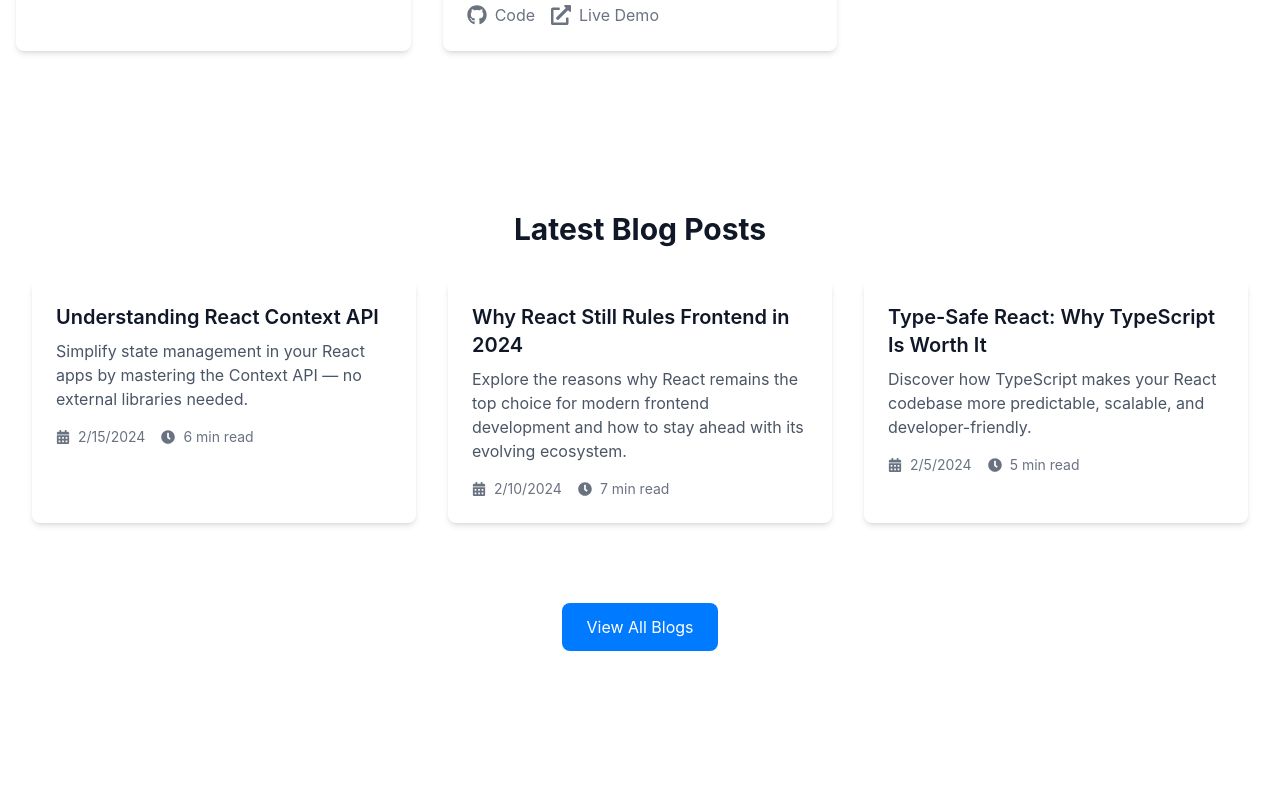
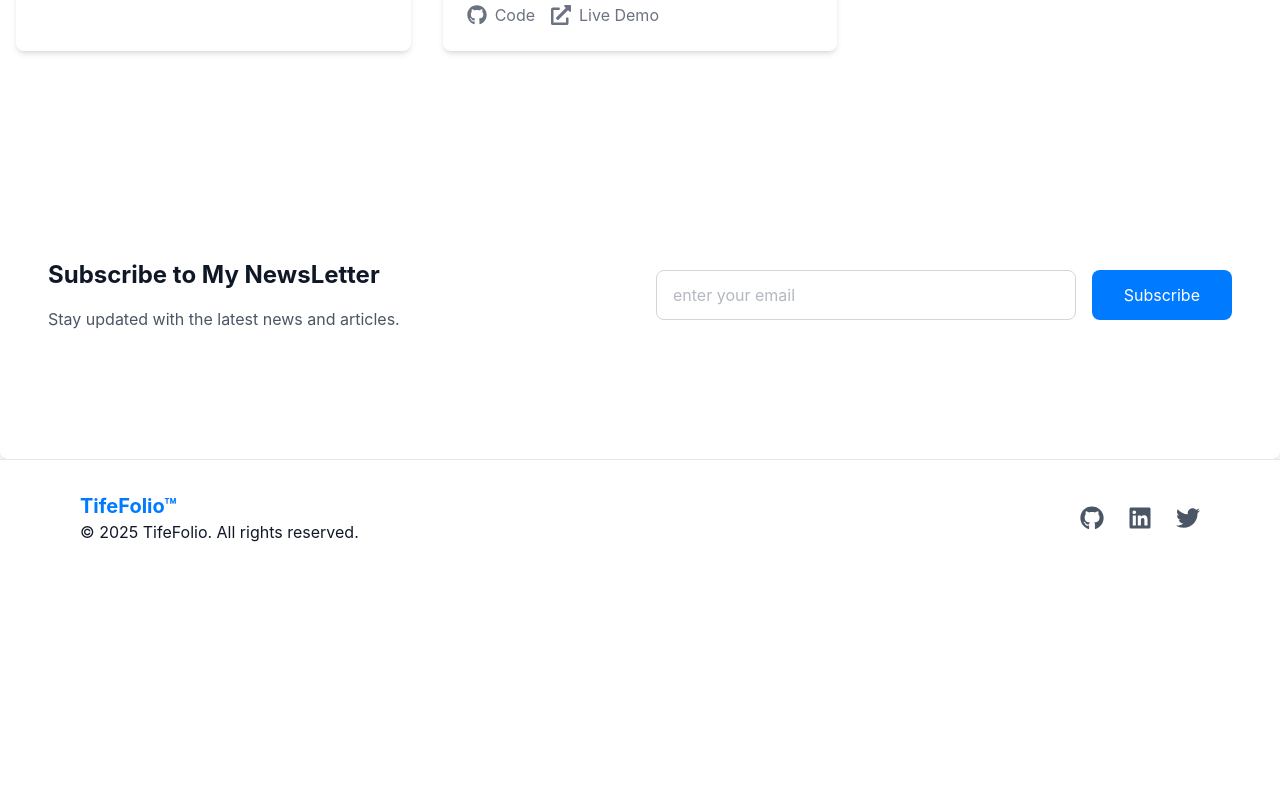
Before and after one commit to heistifeh/tifefolio, a Next.js app: page / in a window 1280 px wide. Shown: the part 1500-2300 px from the top of the page. After the commit the page ends 2076 px from the top, so only its background shows below. Built offline with nearby package versions, Linux system fonts and the light colour scheme.

Commit message:
removed blogs

```diff
--- a/src/app/components/Blogs.tsx
+++ b/src/app/components/Blogs.tsx
@@ -6,83 +6,85 @@ import { FaCalendarAlt, FaClock } from "react-icons/fa";
 import { motion } from "framer-motion";
 import { fadeInUp, staggerContainer, cardHoverSmall } from "@/utils/animations";
 const Blogs = () => {
-  return (
-    <section className="py-20 container max-w-7xl">
-      <motion.h2 {...fadeInUp} className="text-3xl font-bold text-center mb-8">
-        Latest Blog Posts
-      </motion.h2>
+  return  null;
 
-      <motion.div
-        variants={staggerContainer}
-        initial="initial"
-        animate="animate"
-        className="grid grid-cols-1 md:grid-cols-2 lg:grid-cols-3 gap-8"
-      >
-        {blogs.map((blog) => (
-          <motion.article
-            key={blog.slug}
-            className="bg-white dark:bg-dark/50 rounded-lg shadow-md p-6 mb-8"
-            variants={fadeInUp}
-            {...cardHoverSmall}
-          >
-            <Link href={`/blog/${blog.slug}`}>
-              <motion.h3
-                className="text-xl font-semibold mb-2 hover:text-primary"
-                whileHover={{ x: 5 }}
-                transition={{ type: "spring", stiffness: 300 }}
-              >
-                {blog.title}
-              </motion.h3>
-            </Link>
-            <motion.p
-              className="text-gray-600 dark:text-gray-300 mb-4"
-              initial={{ opacity: 0 }}
-              animate={{ opacity: 1 }}
-              transition={{ delay: 0.2 }}
-            >
-              {blog.excerpt}
-            </motion.p>
-            <motion.div
-              initial={{ opacity: 0 }}
-              animate={{ opacity: 1 }}
-              transition={{ delay: 0.3 }}
-              className="flex items-center text-sm text-gray-500 dark:text-gray-400 space-x-4"
-            >
-              <motion.span
-                whileHover={{ scale: 1.05 }}
-                className="flex items-center"
-              >
-                <FaCalendarAlt className="mr-2" />
-                {new Date(blog.date).toLocaleDateString()}
-              </motion.span>
-              <span className="flex items-center">
-                <FaClock className="mr-2" />
-                {blog.readTime}
-              </span>
-            </motion.div>
-          </motion.article>
-        ))}
-      </motion.div>
+  // (
+  //   <section className="py-20 container max-w-7xl">
+  //     <motion.h2 {...fadeInUp} className="text-3xl font-bold text-center mb-8">
+  //       Latest Blog Posts
+  //     </motion.h2>
 
-      {/* button */}
+  //     <motion.div
+  //       variants={staggerContainer}
+  //       initial="initial"
+  //       animate="animate"
+  //       className="grid grid-cols-1 md:grid-cols-2 lg:grid-cols-3 gap-8"
+  //     >
+  //       {blogs.map((blog) => (
+  //         <motion.article
+  //           key={blog.slug}
+  //           className="bg-white dark:bg-dark/50 rounded-lg shadow-md p-6 mb-8"
+  //           variants={fadeInUp}
+  //           {...cardHoverSmall}
+  //         >
+  //           <Link href={`/blog/${blog.slug}`}>
+  //             <motion.h3
+  //               className="text-xl font-semibold mb-2 hover:text-primary"
+  //               whileHover={{ x: 5 }}
+  //               transition={{ type: "spring", stiffness: 300 }}
+  //             >
+  //               {blog.title}
+  //             </motion.h3>
+  //           </Link>
+  //           <motion.p
+  //             className="text-gray-600 dark:text-gray-300 mb-4"
+  //             initial={{ opacity: 0 }}
+  //             animate={{ opacity: 1 }}
+  //             transition={{ delay: 0.2 }}
+  //           >
+  //             {blog.excerpt}
+  //           </motion.p>
+  //           <motion.div
+  //             initial={{ opacity: 0 }}
+  //             animate={{ opacity: 1 }}
+  //             transition={{ delay: 0.3 }}
+  //             className="flex items-center text-sm text-gray-500 dark:text-gray-400 space-x-4"
+  //           >
+  //             <motion.span
+  //               whileHover={{ scale: 1.05 }}
+  //               className="flex items-center"
+  //             >
+  //               <FaCalendarAlt className="mr-2" />
+  //               {new Date(blog.date).toLocaleDateString()}
+  //             </motion.span>
+  //             <span className="flex items-center">
+  //               <FaClock className="mr-2" />
+  //               {blog.readTime}
+  //             </span>
+  //           </motion.div>
+  //         </motion.article>
+  //       ))}
+  //     </motion.div>
 
-      <motion.div
-        initial={{ opacity: 0, y: 20 }}
-        animate={{ opacity: 1, y: 0 }}
-        transition={{ delay: 0.4 }}
-        className="text-center mt-12"
-      >
-        <motion.div whileHover={{ scale: 1.05 }} whileTap={{ scale: 0.95 }}>
-          <Link
-            href="/blogs"
-            className="inline-block bg-primary text-white py-3 rounded-lg hover:bg-primary/90 transition-colors px-6"
-          >
-            View All Blogs
-          </Link>
-        </motion.div>
-      </motion.div>
-    </section>
-  );
+  //     {/* button */}
+
+  //     <motion.div
+  //       initial={{ opacity: 0, y: 20 }}
+  //       animate={{ opacity: 1, y: 0 }}
+  //       transition={{ delay: 0.4 }}
+  //       className="text-center mt-12"
+  //     >
+  //       <motion.div whileHover={{ scale: 1.05 }} whileTap={{ scale: 0.95 }}>
+  //         <Link
+  //           href="/blogs"
+  //           className="inline-block bg-primary text-white py-3 rounded-lg hover:bg-primary/90 transition-colors px-6"
+  //         >
+  //           View All Blogs
+  //         </Link>
+  //       </motion.div>
+  //     </motion.div>
+  //   </section>
+  // );
 };
 
 export default Blogs;
--- a/src/app/components/Navbar.tsx
+++ b/src/app/components/Navbar.tsx
@@ -21,7 +21,7 @@ const Navbar = () => {
   const menuItems = [
     { href: "/", label: "Home" },
     { href: "/projects", label: "Projects" },
-    { href: "/blogs", label: "Blogs" },
+    // { href: "/blogs", label: "Blogs" },
     { href: "/about", label: "About" },
     { href: "/contact", label: "Contact" },
   ];
```
